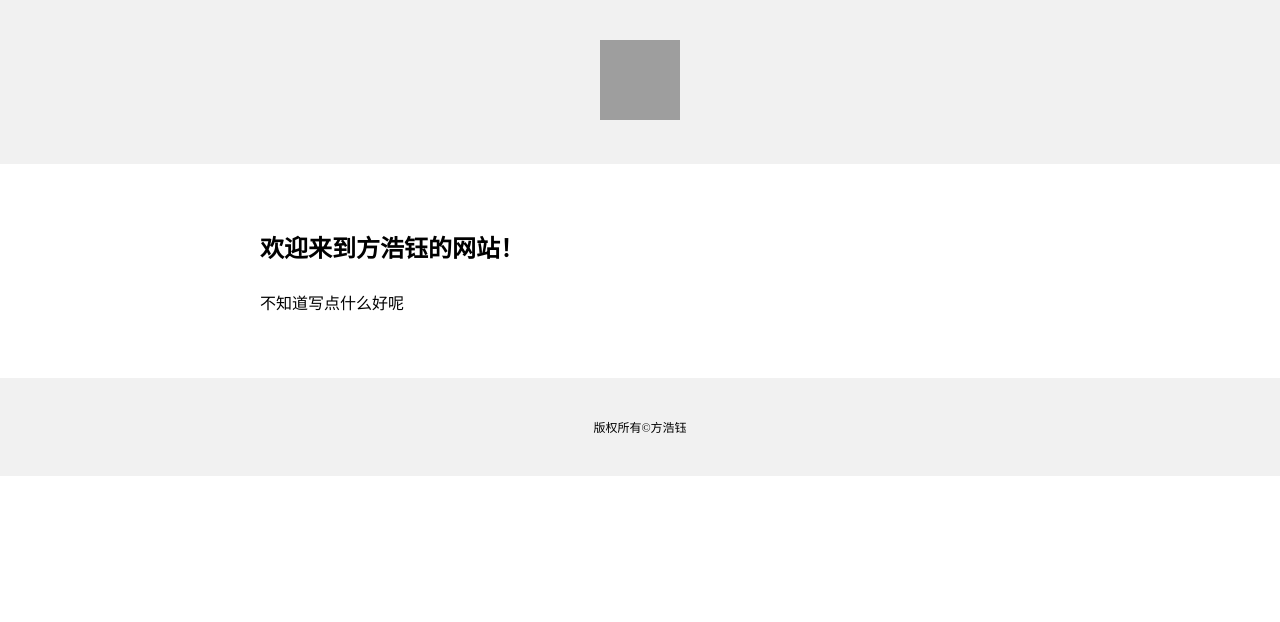
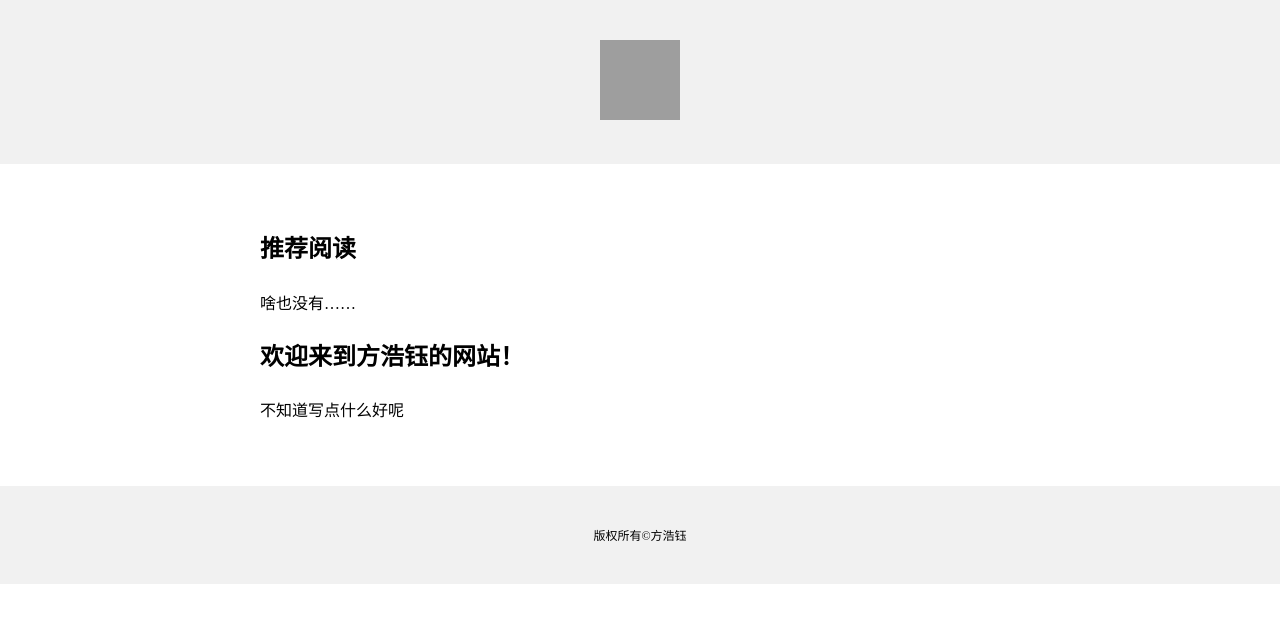
Before and after one commit to fhayuu/haryufe.github.io, a plain HTML site: page index.html in a window 1280 px wide. Drawn offline with Linux system fonts and the light colour scheme; grey boxes are pictures that could not be loaded.

Commit message:
update index.html
加入“推荐阅读”

```diff
--- a/index.html
+++ b/index.html
@@ -21,6 +21,9 @@ margin:30px auto;
 padding:15px;
 line-height:1.7
 ">
+<h2>推荐阅读</h2>
+<p>啥也没有……</p>
+
 <h2>欢迎来到方浩钰的网站！</h2>
 <p>不知道写点什么好呢</p>
 
```
